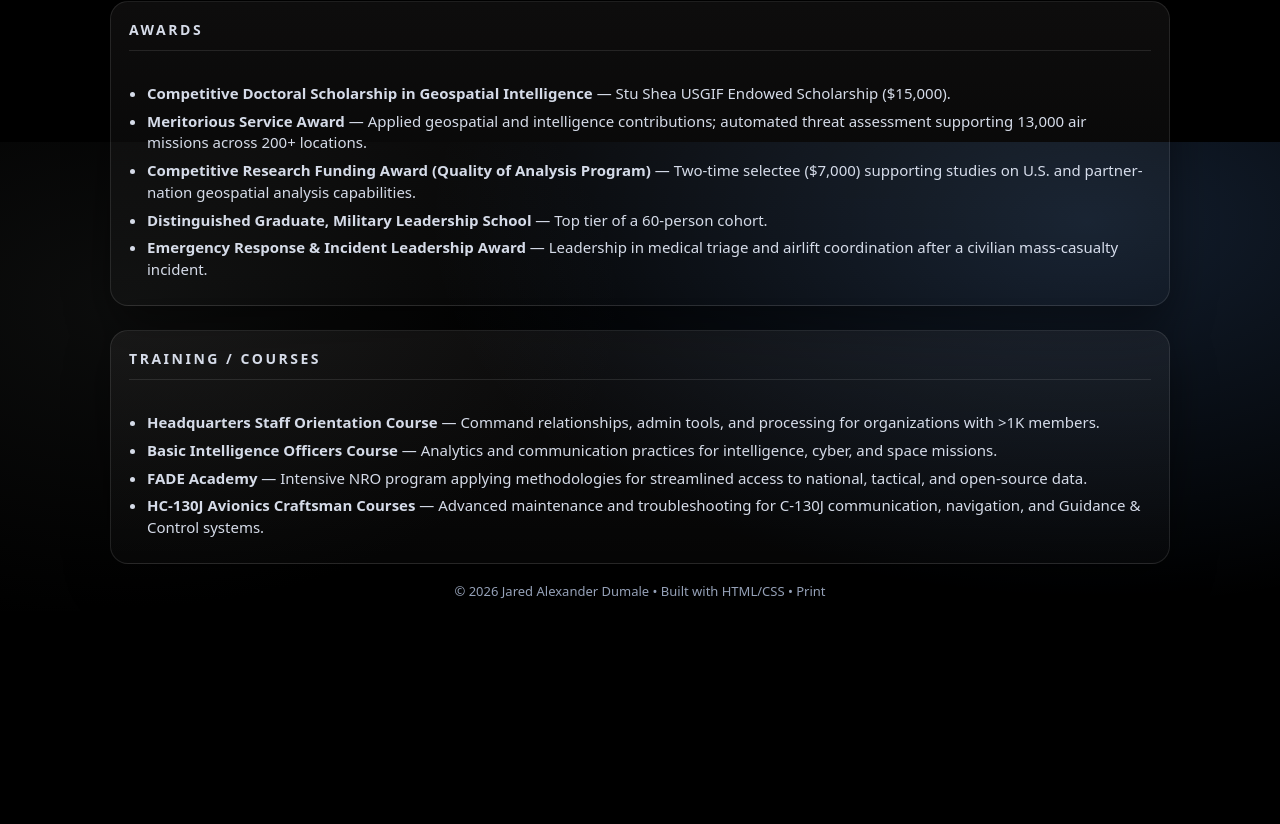
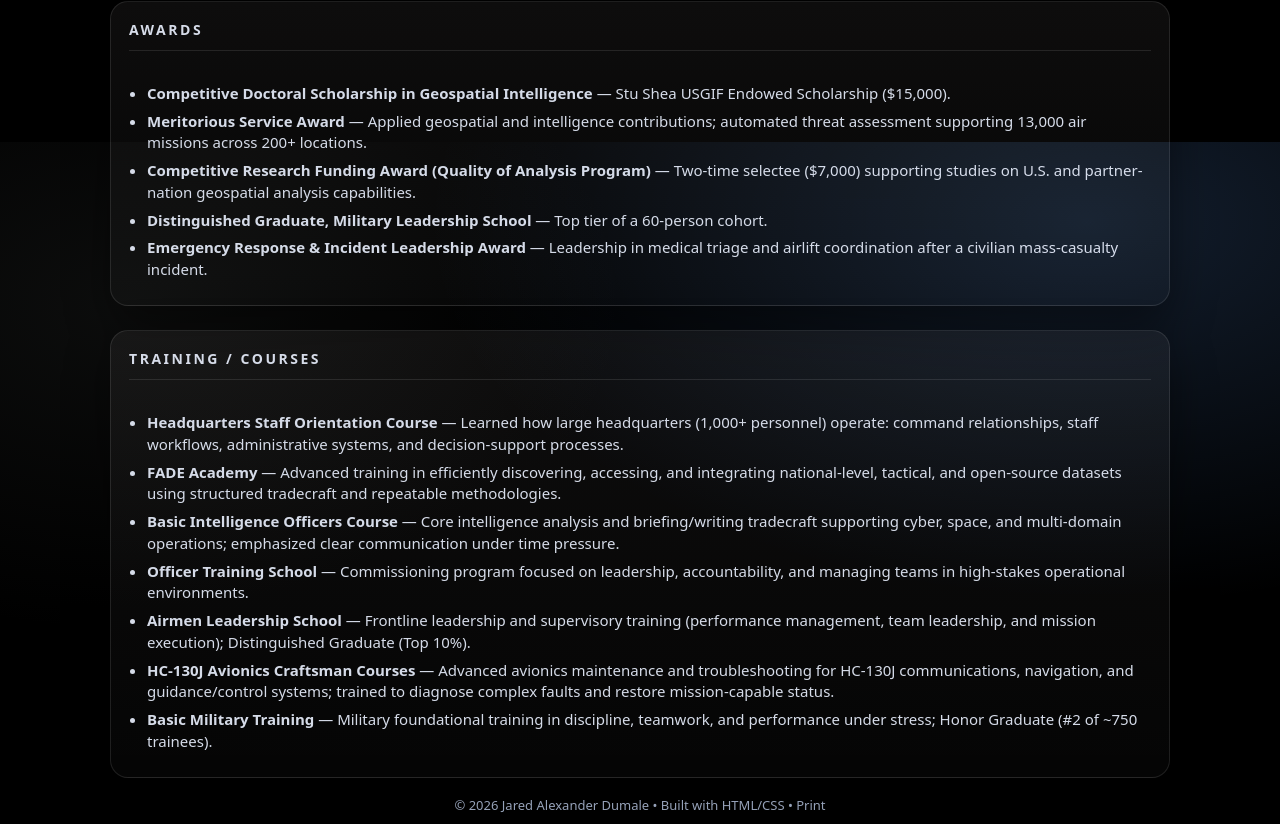
Before and after one commit to dumaleja/Portfolio, a plain HTML site: page index.html in a window 1280 px wide. Shown: the part 3058-3882 px from the top of the page. Before the commit the page ends 3669 px from the top, so only its background shows below. Drawn offline with Linux system fonts and the light colour scheme.

Commit message:
Update index.html

```diff
--- a/index.html
+++ b/index.html
@@ -696,10 +696,14 @@ body::before{
         <div class="section-title"><h2>Training / Courses</h2></div>
         <div class="entry">
           <ul>
-            <li><strong>Headquarters Staff Orientation Course</strong> — Command relationships, admin tools, and processing for organizations with &gt;1K members.</li>
-            <li><strong>Basic Intelligence Officers Course</strong> — Analytics and communication practices for intelligence, cyber, and space missions.</li>
-            <li><strong>FADE Academy</strong> — Intensive NRO program applying methodologies for streamlined access to national, tactical, and open-source data.</li>
-            <li><strong>HC-130J Avionics Craftsman Courses</strong> — Advanced maintenance and troubleshooting for C-130J communication, navigation, and Guidance &amp; Control systems.</li>
+            <li><strong>Headquarters Staff Orientation Course</strong> — Learned how large headquarters (1,000+ personnel) operate: command relationships, staff workflows, administrative systems, and decision-support processes.</li>
+            <li><strong>FADE Academy</strong> — Advanced training in efficiently discovering, accessing, and integrating national-level, tactical, and open-source datasets using structured tradecraft and repeatable methodologies.</li>
+            <li><strong>Basic Intelligence Officers Course</strong> — Core intelligence analysis and briefing/writing tradecraft supporting cyber, space, and multi-domain operations; emphasized clear communication under time pressure.</li>
+            <li><strong>Officer Training School</strong> — Commissioning program focused on leadership, accountability, and managing teams in high-stakes operational environments.</li>
+            <li><strong>Airmen Leadership School</strong> — Frontline leadership and supervisory training (performance management, team leadership, and mission execution); Distinguished Graduate (Top 10%).</li>
+            <li><strong>HC-130J Avionics Craftsman Courses</strong> — Advanced avionics maintenance and troubleshooting for HC-130J communications, navigation, and guidance/control systems; trained to diagnose complex faults and restore mission-capable status.</li>
+            <li><strong>Basic Military Training</strong> — Military foundational training in discipline, teamwork, and performance under stress; Honor Graduate (#2 of ~750 trainees).</li>
+
           </ul>
         </div>
       </section>
```
